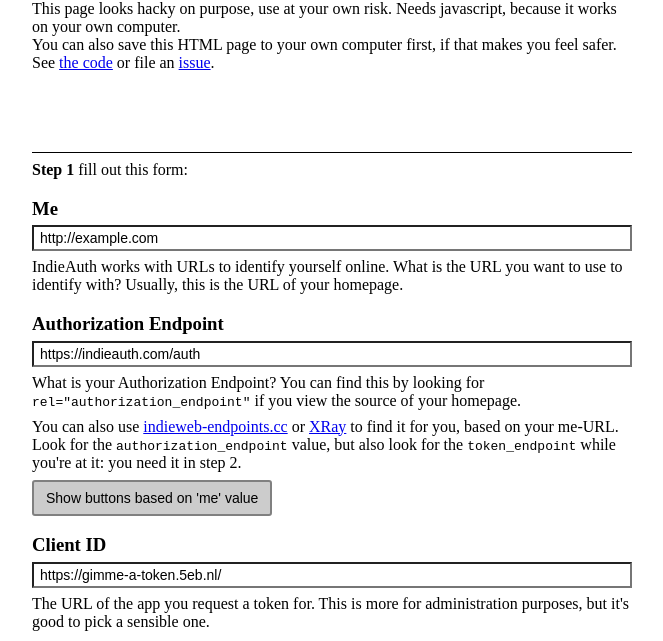
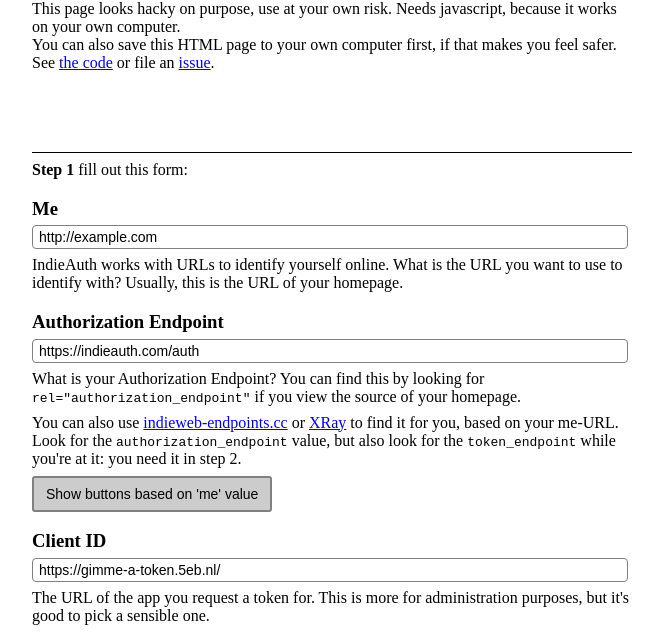
Before and after one commit to sebsel/gimme-a-token, a plain HTML site: page index.html in a window 1280 px wide. Shown: the part 118-759 px from the top of the page, without its empty margins (308-971 px from the left). Drawn offline with Linux system fonts and the light colour scheme.

Commit message:
fix borders

```diff
--- a/index.html
+++ b/index.html
@@ -26,10 +26,12 @@
       border-bottom: 1px solid black;
     }
     input, textarea {
-      width: calc(100% - 16px);
+      width: calc(100% - 18px);
       padding: 3px 6px;
       margin: 0 auto;
       margin-bottom: .5em;
+      border: 1px solid grey;
+      border-radius: 4px;
       font-size: 14px;
       -webkit-appearance: none;
     }
```
